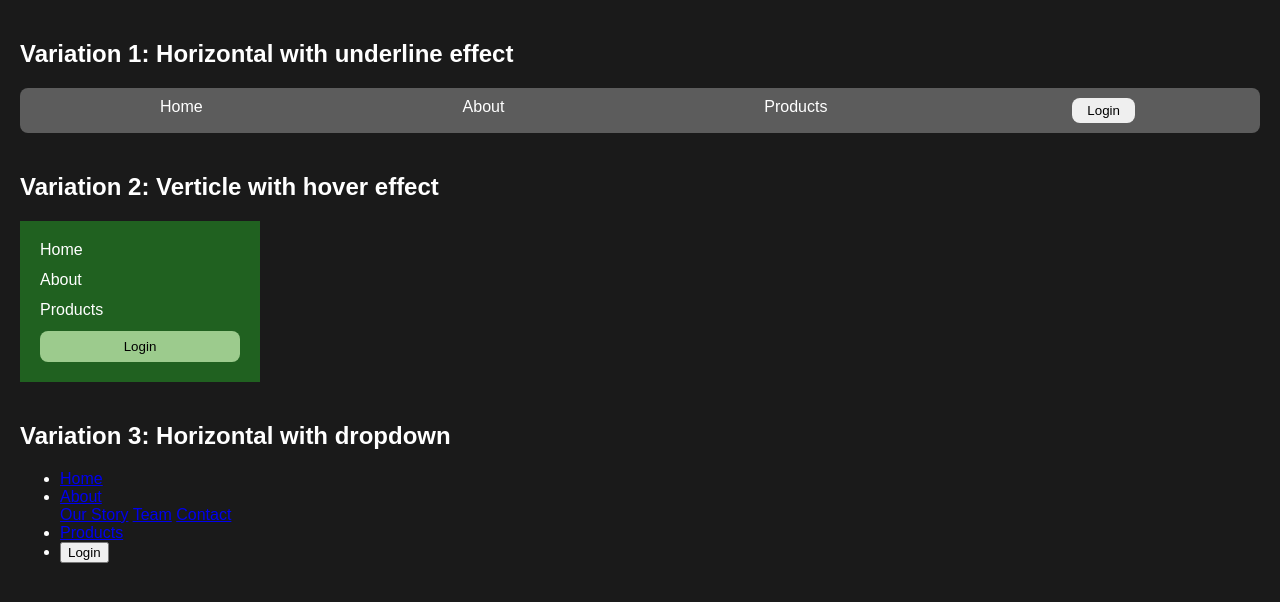
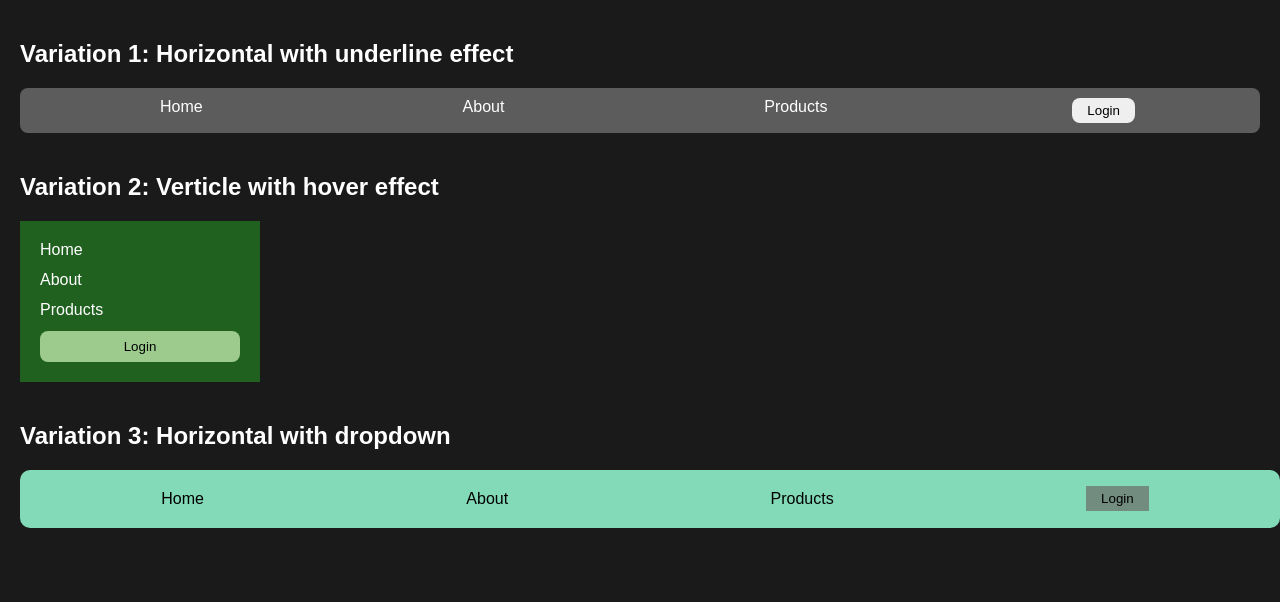
Before and after one commit to aqib420/WebDevPro, a plain HTML site: page css/04_navbar/navbar.html in a window 1280 px wide. Drawn offline with Linux system fonts and the light colour scheme.

Commit message:
created and added horizontal navbar with dropdown functioanlity

```diff
--- a/css/04_navbar/navbar.html
+++ b/css/04_navbar/navbar.html
@@ -39,6 +39,7 @@
         color: white;
         text-decoration: none;
         padding: 5px 15px;
+        padding-top: 10px;
         position: relative;
       }
       .nav1 a::after {
@@ -104,6 +105,57 @@
         cursor: pointer;
         border: 1px solid black;
       }
+      .nav3 {
+        background-color: #82dab9;
+        width: 100%;
+        padding: 10px;
+        border-radius: 10px;
+      }
+      .nav3 ul {
+        list-style-type: none;
+        display: flex;
+        justify-content: space-around;
+        margin: 0;
+        padding: 0;
+        align-items: center;
+      }
+      .nav3 li {
+        margin-bottom: 0px;
+      }
+      .nav3 a {
+        text-decoration: none;
+        color: black;
+        padding: 10px;
+        display: block;
+      }
+      .nav3 .dropdown-content {
+        display: none;
+        font-size: small;
+        padding: 10px;
+      }
+      .nav3 .dropdown:hover .dropdown-content {
+        display: block;
+        position: absolute;
+        background-color: #5acba2;
+        min-width: 150px;
+      }
+      .nav3 a:hover {
+        background-color: #8beee6;
+        border-radius: 8px;
+        border: 1px solid black;
+        font-size: large;
+      }
+      .nav3 .login-btn {
+        border-radius: 0px;
+        border: 0;
+        padding: 5px 15px;
+        background-color: #728c80;
+      }
+      .nav3 .login-btn:hover {
+        background-color: #8beee6;
+        cursor: pointer;
+        border: 1px solid black;
+      }
     </style>
   </head>
   <body>
```
